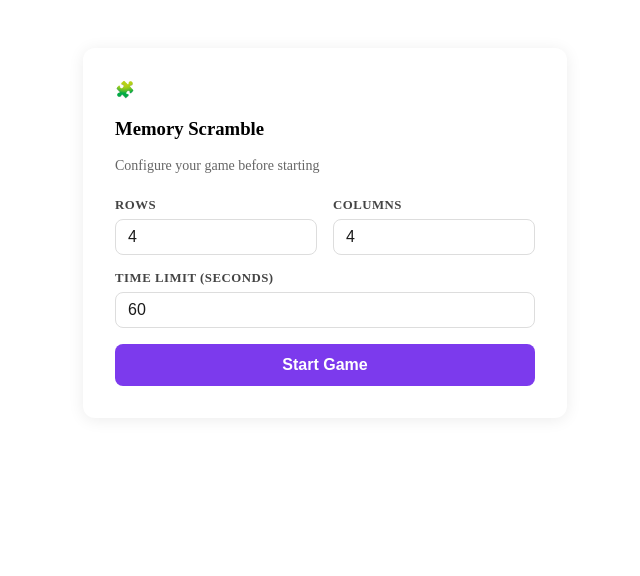
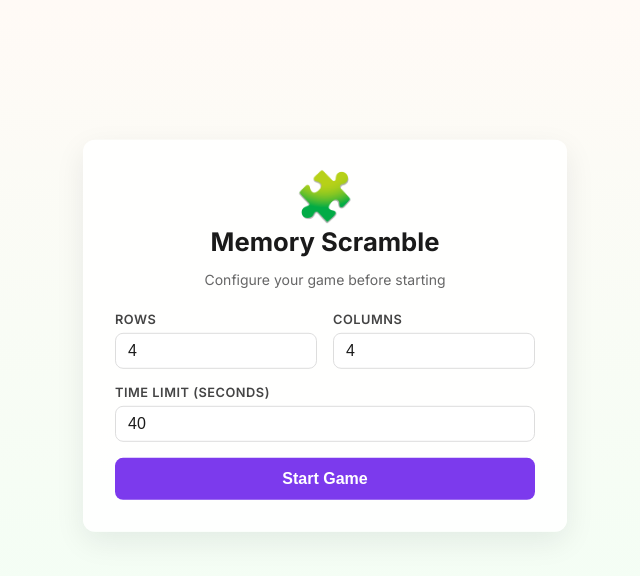
Before and after one commit to RobaMamdouh/Memory-Scramble-Game, an Angular app in the folder memoryScramble/: page / in a window 1280 px wide. Shown: the top 576 px of the page, without its empty margins (315-955 px from the left). Built offline with nearby package versions, Linux system fonts and the light colour scheme.

Commit message:
Updating UI styles

```diff
--- a/memoryScramble/angular.json
+++ b/memoryScramble/angular.json
@@ -27,6 +27,7 @@
             "inlineStyleLanguage": "scss",
             "assets": [
               "src/favicon.ico",
+              "src/favicon.svg",
               "src/assets"
             ],
             "styles": [
@@ -87,6 +88,7 @@
             "inlineStyleLanguage": "scss",
             "assets": [
               "src/favicon.ico",
+              "src/favicon.svg",
               "src/assets"
             ],
             "styles": [
--- a/memoryScramble/src/app/app.component.scss
+++ b/memoryScramble/src/app/app.component.scss
@@ -1,14 +1,27 @@
-* {
-  box-sizing: border-box;
-  margin: 0;
-  padding: 0;
+.app-preview {
+	display: flex;
+	flex-direction: column;
+	gap: 12px;
 }
 
-body {
-  font-family: -apple-system, BlinkMacSystemFont, 'Segoe UI', Roboto, sans-serif;
-  background: #f5f3ff;
-  min-height: 100vh;
-  color: #1a1a1a;
+.preview-row {
+	display: flex;
+	gap: 16px;
+	align-items: flex-start;
+}
+
+.preview-board {
+	min-width: 220px;
+}
+
+.preview-controls {
+	margin-top: 12px;
+}
+
+.control-buttons {
+	margin-top: 8px;
+	display: flex;
+	gap: 8px;
 }
 
 .game-wrapper {
--- a/memoryScramble/src/app/components/config/config.component.scss
+++ b/memoryScramble/src/app/components/config/config.component.scss
@@ -1,22 +1,43 @@
 .config-panel {
   max-width: 420px;
-  margin: 3rem auto;
+  width: min(92%, 420px);
   padding: 2rem;
-  background: #fff;
+  background: rgba(255,255,255,0.9);
   border-radius: 12px;
-  box-shadow: 0 2px 16px rgba(0,0,0,0.08);
+  box-shadow: 0 10px 30px rgba(15, 23, 36, 0.08);
+  position: fixed;
+  left: 50%;
+  top: 42%;
+  transform: translate(-50%, -50%);
+  z-index: 50;
 
-  h2 {
-    font-size: 1.6rem;
-    font-weight: 700;
+  .header {
+    display: flex;
+    flex-direction: column;
+    align-items: center;
+    text-align: center;
     margin-bottom: 0.25rem;
-    color: #1a1a1a;
+
+    .icon {
+      font-size: 3rem;
+      line-height: 1;
+      display: inline-block;
+      margin-bottom: 0.4rem;
+    }
+
+    .title {
+      font-size: 1.6rem;
+      font-weight: 700;
+      color: #1a1a1a;
+      margin: 0;
+    }
   }
 
   .subtitle {
     font-size: 0.875rem;
     color: #666;
     margin-bottom: 1.5rem;
+    text-align: center;
   }
 
   .field-row {
--- a/memoryScramble/src/app/components/config/config.component.ts
+++ b/memoryScramble/src/app/components/config/config.component.ts
@@ -27,7 +27,7 @@ export class ConfigComponent {
       {
         nRows:          [4, [Validators.required, Validators.min(2), Validators.max(8),evenBoardValidator]],
         nColumns:       [4, [Validators.required, Validators.min(2), Validators.max(8),evenBoardValidator]],
-        timeoutSeconds: [60, [Validators.required, Validators.min(10), Validators.max(300)]],
+        timeoutSeconds: [40, [Validators.required, Validators.min(10), Validators.max(300)]],
       },
     );
   }
--- a/memoryScramble/src/app/components/hud/hud.component.html
+++ b/memoryScramble/src/app/components/hud/hud.component.html
@@ -1,6 +1,6 @@
 <div class="hud">
   <div class="hud-item">
-    <span class="hud-value" [ngClass]="timerClass">{{ state.timeLeft }}s</span>
+    <span class="hud-value timer" [ngClass]="timerClass">{{ state.timeLeft }}s</span>
     <span class="hud-label">time left</span>
   </div>
   <div class="hud-item">
--- a/memoryScramble/src/app/components/hud/hud.component.scss
+++ b/memoryScramble/src/app/components/hud/hud.component.scss
@@ -21,11 +21,18 @@
   .hud-value {
     font-size: 1.25rem;
     font-weight: 600;
-    color: #1a1a1a;
+    color: #111827; /* default dark value for non-timer items */
+    transition: color 180ms ease, transform 180ms ease;
+    will-change: color, transform;
+  }
 
-    &.warn   { color: #d97706; }
-    &.danger { color: #dc2626; animation: pulse 0.8s ease-in-out infinite alternate; }
+  /* Timer-specific colouring */
+  .hud-value.timer {
+    color: var(--success, #16a34a);
   }
+
+  .hud-value.timer.warn { color: #d97706; }
+  .hud-value.timer.danger { color: #dc2626; animation: pulse 0.8s ease-in-out infinite alternate; transform: scale(1.02); }
 
   .hud-label {
     font-size: 0.7rem;
--- a/memoryScramble/src/app/components/hud/hud.component.ts
+++ b/memoryScramble/src/app/components/hud/hud.component.ts
@@ -7,7 +7,7 @@ import { GameState } from '../../models/game';
   standalone: true,
   imports: [CommonModule],
   templateUrl: './hud.component.html',
-  styleUrl: './hud.component.scss'
+  styleUrls: ['./hud.component.scss']
 })
 export class HudComponent {
   @Input() state!: GameState;
--- a/memoryScramble/src/index.html
+++ b/memoryScramble/src/index.html
@@ -2,10 +2,12 @@
 <html lang="en">
 <head>
   <meta charset="utf-8">
-  <title>MemoryScramble</title>
+  <title>🧩 Memory Scramble</title>
   <base href="/">
   <meta name="viewport" content="width=device-width, initial-scale=1">
-  <link rel="icon" type="image/x-icon" href="favicon.ico">
+  <link rel="icon" type="image/svg+xml" href="favicon.svg">
+  <link rel="apple-touch-icon" href="favicon.svg">
+  <link href="https://fonts.googleapis.com/css2?family=Inter:wght@400;600;700&display=swap" rel="stylesheet">
 </head>
 <body>
   <app-root></app-root>
--- a/memoryScramble/src/styles.scss
+++ b/memoryScramble/src/styles.scss
@@ -1 +1,33 @@
-/* You can add global styles to this file, and also import other style files */
+/* Global theme variables and base styles */
+:root {
+	--bg: #0f1724;
+	--surface: #a5b9ef;
+	--primary: #7c3aed;
+	--accent: #06b6d4;
+	--muted: #94a3b8;
+	--success: #16a34a;
+	--card-back: #ede9fe;
+	--card-front: #f5f3ff;
+	--card-border: #c4b5fd;
+	--gap: 12px;
+}
+
+html, body {
+  height: 100%;
+  margin: 0;
+  background: linear-gradient(180deg, #fffaf6 0%, #f0fff4 100%);
+  color: #0f1724;
+  font-family: 'Inter', system-ui, -apple-system, 'Segoe UI', Roboto, 'Helvetica Neue', Arial;
+  -webkit-font-smoothing: antialiased;
+  -moz-osx-font-smoothing: grayscale;
+}
+
+main {
+	padding: 20px;
+}
+
+/* utility */
+.center { display: flex; align-items: center; justify-content: center; }
+
+/* Card sizing helper */
+.card-size { width: 80px; height: 80px; }
```
Also changed, not shown: memoryScramble/src/app/components/board/board.component.html (+5 -5 lines), memoryScramble/src/favicon.svg (added).
